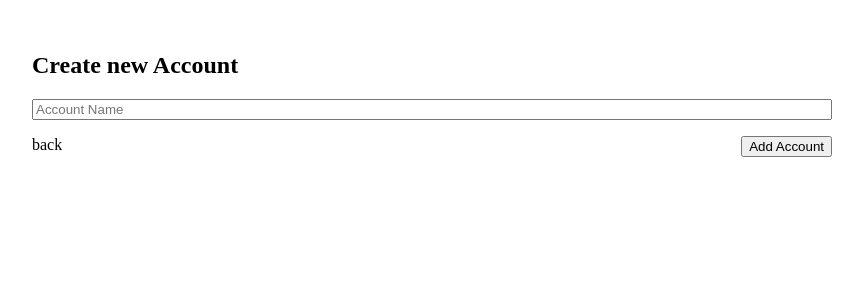
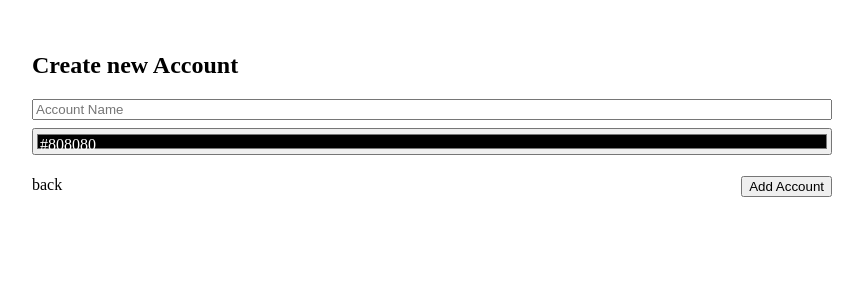
Before and after one commit to chawza/myfinance, a Django app: page /wallet/add-account in a window 1280 px wide. Shown: the part 77-377 px from the top of the page, without its empty margins (208-1071 px from the left). Run offline with Django 4.2, Linux system fonts and the light colour scheme.

Commit message:
add account color widget

```diff
--- a/templates/wallet/edit_account.html
+++ b/templates/wallet/edit_account.html
@@ -12,6 +12,11 @@
         <form id="account-form" class="account-from" method="POST">
             {% csrf_token %}
             {{ form.name }}
+            <div class="color-picker">
+                <p id="hex-display">{{ form.color.initial }}</p>
+                {{ form.color }}
+            </div>
+
         </form>
 
         <div class="button-area">
@@ -24,6 +29,14 @@
                 {% endif %}
             </button>
         </div>
+        <script>
+            const color_element = document.getElementById('id_color')
+            const hex_display_element = document.getElementById('hex-display')
+
+            color_element.addEventListener('change', (e) => {
+                hex_display_element.innerText = color_element.value
+            })
+        </script>
     </div>
 {% endblock %}
 
@@ -46,5 +59,24 @@
             flex-direction: row;
             justify-content: space-between;
         }
+
+        .color-picker {
+            position: relative;
+            width: 100%;
+            height: 2rem;
+        }
+
+        #id_color {
+            width: 100%;
+        }
+
+        #hex-display {
+            position: absolute;
+            left: .5rem;
+            top: .5rem;
+            margin: 0;
+            font-size: 1rem;
+            color: white;
+        }
     </style>
 {% endblock %}
--- a/wallet/forms.py
+++ b/wallet/forms.py
@@ -1,6 +1,7 @@
 from typing import Any, Dict
 from django import forms
 from wallet.models import Transaction, Label, Account
+from wallet.widgets import ColorPickerWidget
 
 
 class CreateNewTransactionForm(forms.Form):
@@ -41,9 +42,12 @@ class UpdateTransactionForm(CreateNewTransactionForm):
         self.record.date = self.cleaned_data['date']
         self.record.save()
 
-class CreateAccount(forms.Form):
+class AccountForm(forms.Form):
     name = forms.CharField(max_length=256, widget=forms.TextInput(attrs={'placeholder': 'Account Name'}))
+    color = forms.CharField(widget=ColorPickerWidget, initial='#808080')
 
+
+class CreateAccount(AccountForm):
     def __init__(self, user, *args, **kwargs) -> None:
         super().__init__(*args, **kwargs)
         self.user = user
@@ -51,8 +55,9 @@ class CreateAccount(forms.Form):
     def save(self) -> Account:
         return Account.objects.create(user=self.user, name=self.cleaned_data['name'])
 
-class UpdateAccount(forms.Form):
-    name = forms.CharField(max_length=256)
+class UpdateAccount(AccountForm):
+    name = forms.CharField(max_length=256, widget=forms.TextInput(attrs={'placeholder': 'Account Name'}))
+    color = forms.CharField(widget=ColorPickerWidget, initial='#808080')
 
     def __init__(self, account: Account, *args, **kwargs) -> None:
         super().__init__(*args, **kwargs)
--- a/wallet/models.py
+++ b/wallet/models.py
@@ -11,6 +11,7 @@ class Account(models.Model):
     user = models.ForeignKey(User, on_delete=models.CASCADE, related_name='accounts')
     name = models.CharField(max_length=256)
     currency = models.CharField(max_length=256, choices=CURRENCY_CHOICE, default=CURRENCY_CHOICE[0][1])
+    color = models.CharField(max_length=7, default='#808080')
 
     def __str__(self) -> str:
         return self.name
```
Also changed, not shown: wallet/widgets.py (added, +15 -0 lines), wallet/migrations/0002_account_color.py (added).
